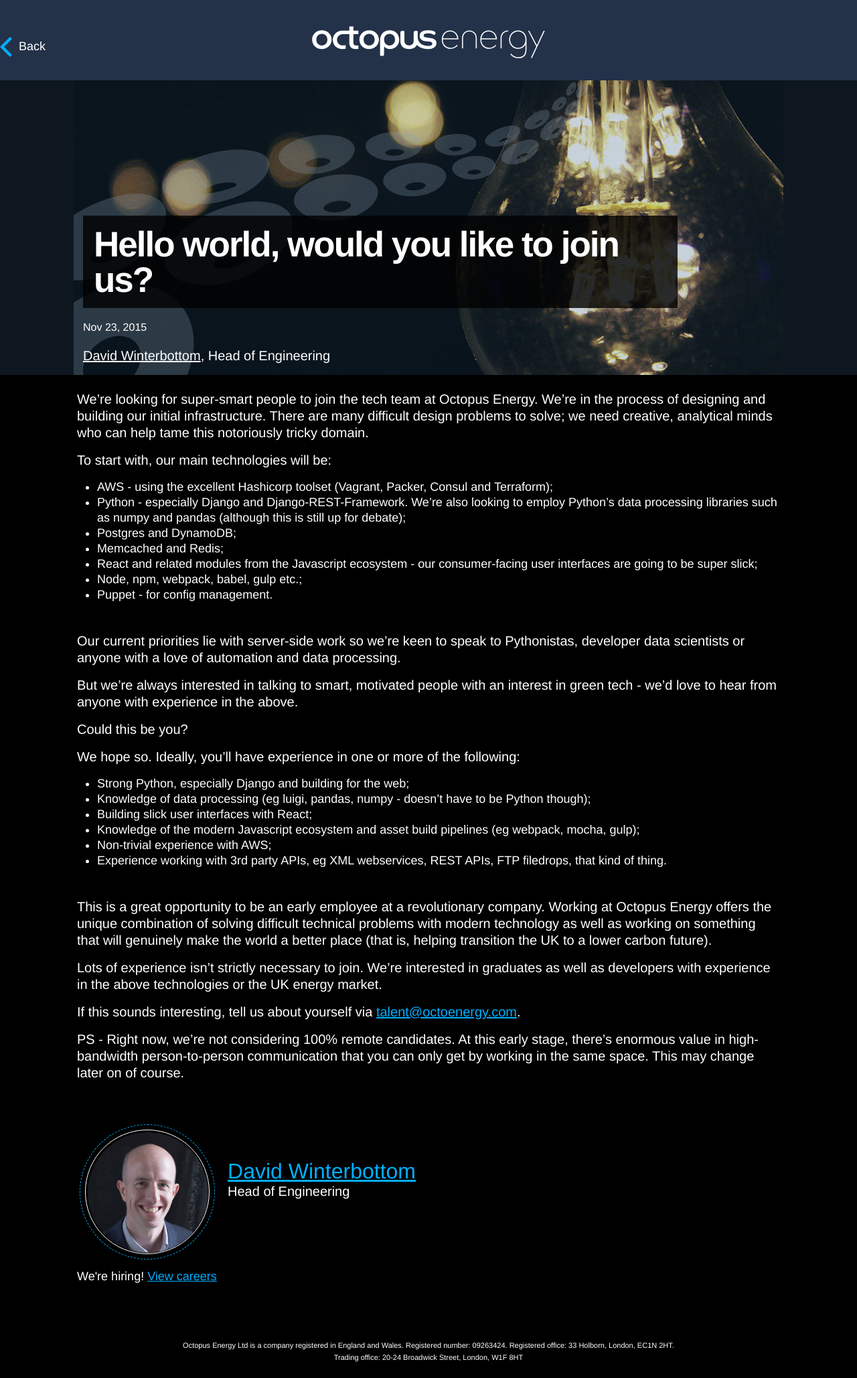
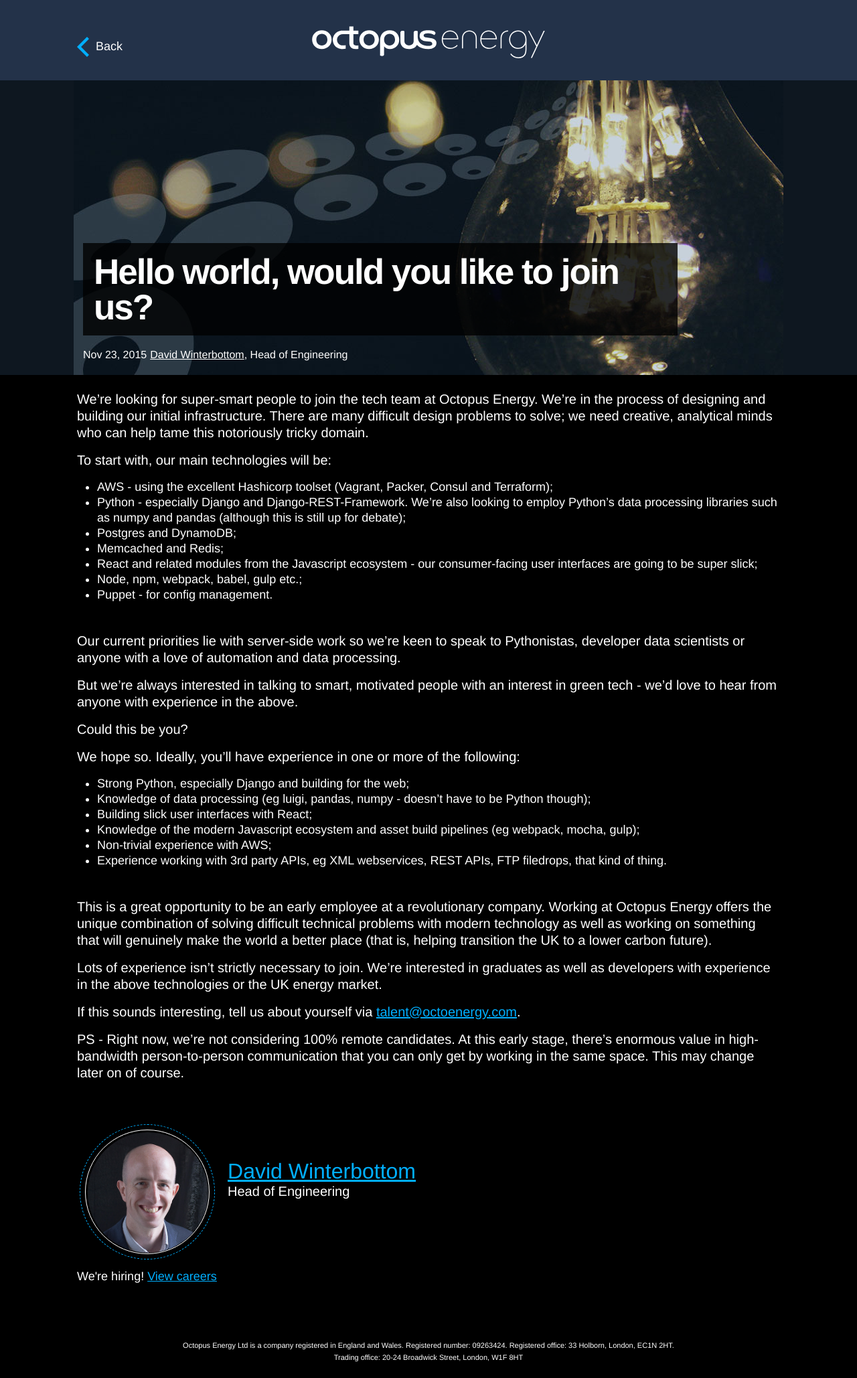
Before and after one commit to octoenergy/octoenergy.github.io, a Jekyll site: the page built from _posts/2015-11-23-tech-jobs.markdown, in a window 1280 px wide. Shown: the whole page at 67% size. Built offline with Jekyll 4.4.1, drawn with Linux system fonts in a browser that asks for light colours; some web fonts are replaced.

Commit message:
Change class to wrapper for back button to be inline with the rest of content on post.

```diff
--- a/_layouts/post.html
+++ b/_layouts/post.html
@@ -8,11 +8,9 @@
 	{% endif %}
 {% endfor %}
 
-<div class="post">
-
-  <a href="/" class="btn-back"><img src="/assets/img/back.svg" alt=""><span>Back</span></a>
-
-  </div> <!-- /post -->
+    <div class="wrapper">
+      <a href="/" class="btn-back"><img src="/assets/img/back.svg" alt=""><span>Back</span></a>
+    </div> <!-- /post -->
   </div> <!-- /wrapper -->
 
   <header>
@@ -25,7 +23,7 @@
               <div class="blog-hero--content">
                   <h1 class="blog-hero--title">{{ page.title }}</h1>
                   <p class="blog-hero--author">{{ page.date | date: "%b %-d, %Y" }}</p>
-                  <p>
+                  <p class="blog-hero--author">
                     {% if author.twitter %}
                         <a href="https://twitter.com/{{ author.twitter }}" target="_blank">{{ page.author }}</a>,
                     {% else %}
```
